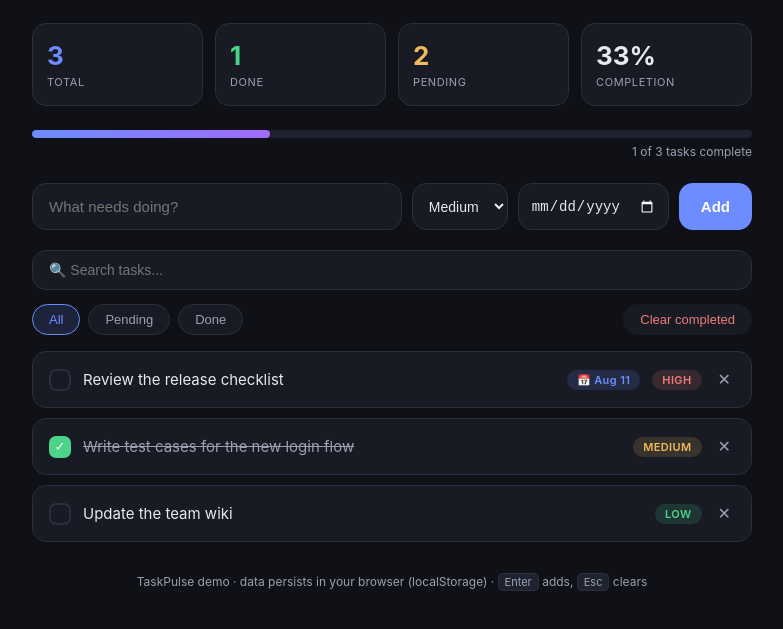
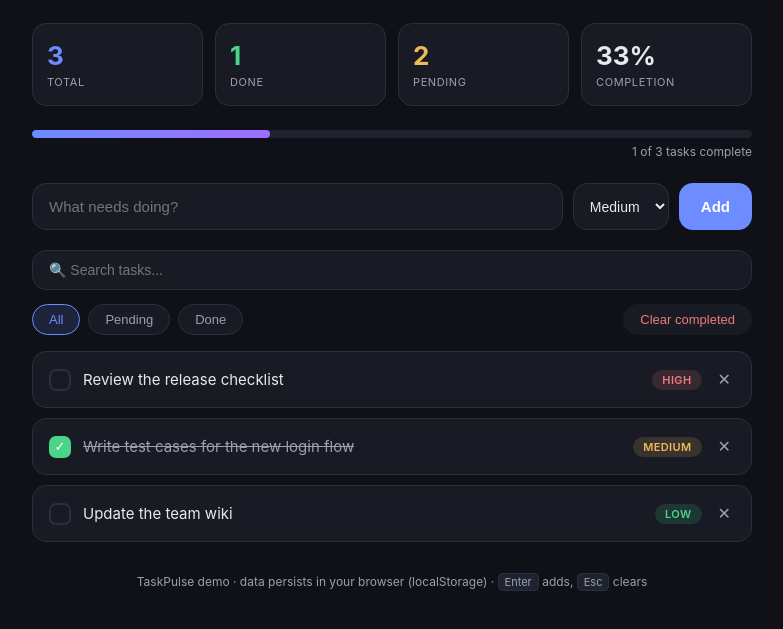
Before and after one commit to pranavuttarwar-Infocusp/AI-Workflow-Project, a plain HTML site: page index.html in a window 1280 px wide. Shown: the part 81-710 px from the top of the page, without its empty margins (248-1031 px from the left). Drawn offline with Linux system fonts and the light colour scheme.

Commit message:
feat: remove due date field and its related UI
Removes the due-date input from the add-task row, the due/overdue
badges from the task list, and the dueDate property from seed tasks
and new tasks. README feature list updated to match.

ClickUp: https://app.clickup.com/t/86d40enkv

Co-Authored-By: Claude Fable 5 <noreply@anthropic.com>

```diff
--- a/index.html
+++ b/index.html
@@ -90,13 +90,6 @@
     border-radius: var(--radius); padding: 0 12px; color: var(--text);
     font-size: 14px; outline: none; cursor: pointer;
   }
-  .input-row input[type="date"] {
-    background: var(--surface); border: 1px solid var(--border);
-    border-radius: var(--radius); padding: 0 12px; color: var(--text);
-    font-size: 14px; outline: none;
-    color-scheme: dark;
-  }
-  body.light .input-row input[type="date"] { color-scheme: light; }
   .input-row button {
     background: var(--accent); border: none; border-radius: var(--radius);
     padding: 0 22px; color: #fff; font-size: 15px; font-weight: 600;
@@ -147,8 +140,6 @@
   .badge.high { background: rgba(240,122,122,0.15); color: var(--red); }
   .badge.medium { background: rgba(240,185,90,0.15); color: var(--amber); }
   .badge.low { background: rgba(76,212,138,0.15); color: var(--green); }
-  .badge.due { background: var(--accent-soft); color: var(--accent); text-transform: none; }
-  .badge.due.overdue { background: rgba(240,122,122,0.15); color: var(--red); }
   .task .del {
     background: none; border: none; color: var(--text-dim); cursor: pointer;
     font-size: 16px; padding: 4px; border-radius: 6px; transition: color 0.15s;
@@ -199,7 +190,6 @@
       <option value="medium" selected>Medium</option>
       <option value="low">Low</option>
     </select>
-    <input type="date" id="dueDateInput" aria-label="Due date" />
     <button id="addBtn">Add</button>
   </div>
 
@@ -226,16 +216,10 @@
   let searchQuery = "";
 
   const seedTasks = [
-    { id: 1, title: "Review the release checklist", priority: "high", done: false, dueDate: new Date().toISOString().slice(0, 10) },
-    { id: 2, title: "Write test cases for the new login flow", priority: "medium", done: true, dueDate: null },
-    { id: 3, title: "Update the team wiki", priority: "low", done: false, dueDate: null },
+    { id: 1, title: "Review the release checklist", priority: "high", done: false },
+    { id: 2, title: "Write test cases for the new login flow", priority: "medium", done: true },
+    { id: 3, title: "Update the team wiki", priority: "low", done: false },
   ];
-
-  // Local calendar date as YYYY-MM-DD (toISOString would shift the date near midnight in non-UTC timezones)
-  function todayStr() {
-    const now = new Date();
-    return `${now.getFullYear()}-${String(now.getMonth() + 1).padStart(2, "0")}-${String(now.getDate()).padStart(2, "0")}`;
-  }
 
   function load() {
     try {
@@ -258,16 +242,9 @@
     for (const task of visible) {
       const li = document.createElement("li");
       li.className = "task" + (task.done ? " done" : "");
-      let dueBadge = "";
-      if (task.dueDate) {
-        const overdue = !task.done && task.dueDate < todayStr();
-        const label = new Date(task.dueDate + "T00:00").toLocaleDateString(undefined, { month: "short", day: "numeric" });
-        dueBadge = `<span class="badge due${overdue ? " overdue" : ""}">${overdue ? "⏰" : "📅"} ${label}</span>`;
-      }
       li.innerHTML = `
         <button class="check" aria-label="toggle">${task.done ? "✓" : ""}</button>
         <span class="title"></span>
-        ${dueBadge}
         <span class="badge ${task.priority}">${task.priority}</span>
         <button class="del" aria-label="delete">✕</button>`;
       li.querySelector(".title").textContent = task.title;
@@ -295,13 +272,11 @@
 
   function addTask() {
     const input = document.getElementById("taskInput");
-    const dueDateInput = document.getElementById("dueDateInput");
     const title = input.value.trim();
     if (!title) return;
     const priority = document.getElementById("prioritySelect").value;
-    tasks.unshift({ id: Date.now(), title, priority, done: false, dueDate: dueDateInput.value || null });
+    tasks.unshift({ id: Date.now(), title, priority, done: false });
     input.value = "";
-    dueDateInput.value = "";
     save();
     render();
   }
```
Also changed, not shown: 1 other file.
